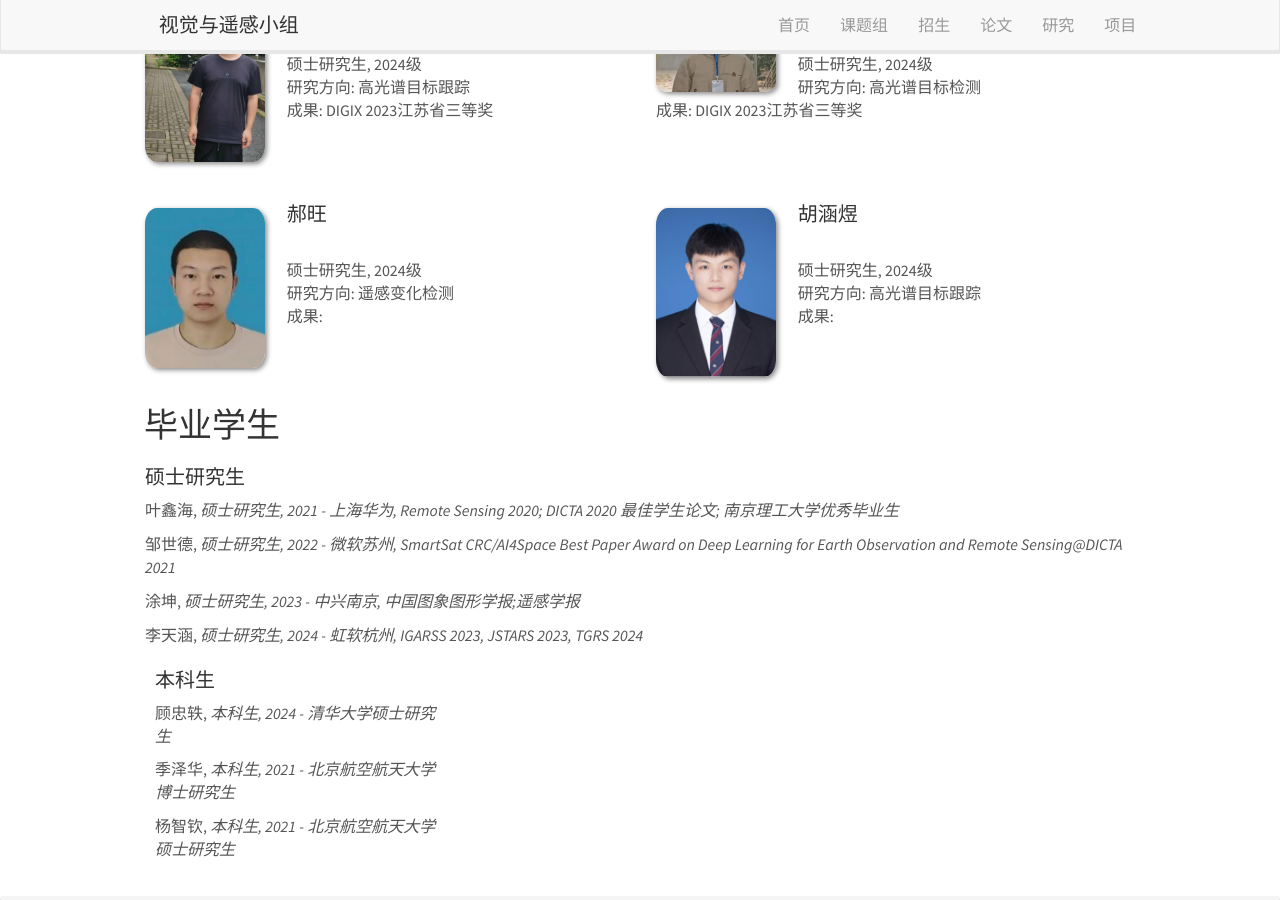
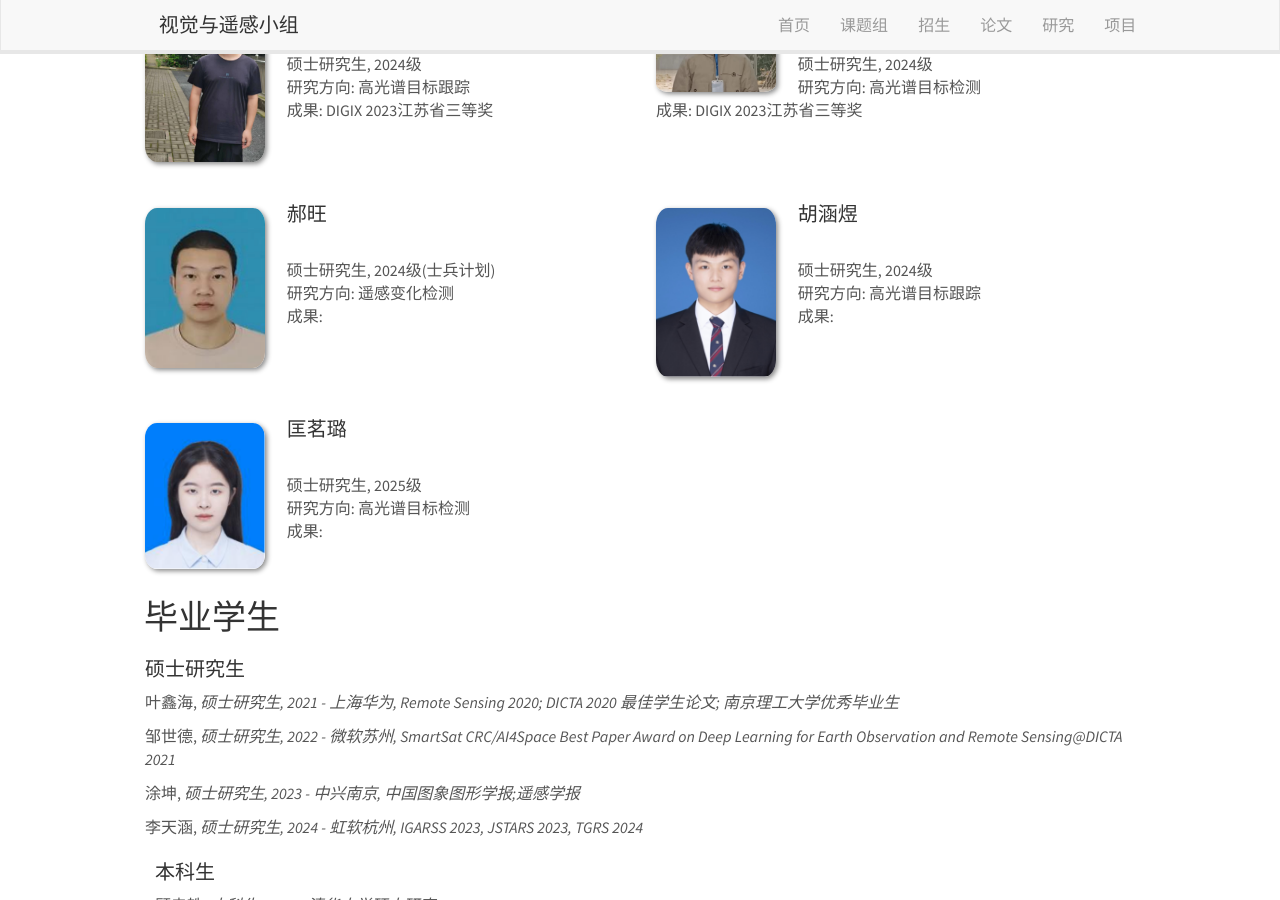
Before and after one commit to bearshng/mvip, a Jekyll site: the page built from _pages/team.md, in a window 1280 px wide and 900 px high, scrolled down 1467 px. Built offline with Jekyll 4.4.1, drawn with Linux system fonts in a browser that asks for light colours; nearby versions of some CDN libraries.

Commit message:
update members

```diff
--- a/_data/alumni_members.yml
+++ b/_data/alumni_members.yml
@@ -2,6 +2,7 @@
   photo: lzf.png
   position: 博士研究生(导师:陆建峰教授), 2020级
   topics: 高光谱目标跟踪
+  undergraduate: 无锡学院软件工程
   publications: 国家公派留学基金;ICIP 2020; ICASSP 2022; TIP 2023; TGRS 2024
   number_educ: 0
   education1:
@@ -10,6 +11,7 @@
   photo: fu.png
   position: 博士研究生(导师:陆建峰教授), 2021级
   topics: 高光谱图像去噪；多模态大模型
+  undergraduate: 西北农林大学生物工程
   publications: 国家公派留学基金; IGARSS 2021; TGRS 2022; TGRS 2024; TGRS 2024
   number_educ: 0
   education1:
@@ -18,6 +20,7 @@
   photo: liu.jpg
   position: 博士研究生(导师:赵春霞教授), 2021级
   topics: 高光谱图像分类
+  undergraduate: 河海大学自动化
   publications:
   number_educ: 0
   education1:
@@ -26,6 +29,7 @@
   photo: an.jpg
   position: 博士研究生(导师:赵春霞教授), 2021级
   topics: 高光谱数据融合
+  undergraduate: 吉林大学
   publications:
   number_educ: 0
   education1:
@@ -35,6 +39,7 @@
   photo: sun.jpg
   position: 硕士研究生, 2022级
   topics: 高光谱目标跟踪
+  undergraduate: 青岛科技大学
   publications: 全国人工智能应用场景创新挑战赛全国二等奖
   number_educ: 0
   education1:
@@ -44,6 +49,7 @@
   photo: zhang.jpg
   position: 硕士研究生(导师:陆建峰教授), 2022级
   topics: 遥感变化检测
+  undergraduate: 南京信息工程大学
   publications: IGARSS 2024
   number_educ: 0
   education1:
@@ -52,6 +58,7 @@
   photo: wu.jpg
   position: 硕士研究生, 2023级
   topics: 高光谱目标跟踪
+  undergraduate: 南京理工大学数学系
   publications: AAAI 2025(在投)
   number_educ: 0
   education1:
@@ -60,6 +67,7 @@
   photo: ye.jpg
   position: 硕士研究生, 2023级
   topics: 高光谱底层图像处理
+  undergraduate: 南京理工大学软件工程
   publications: TGRS 2024
   number_educ: 0
   education1:
@@ -68,6 +76,7 @@
   photo: yu.jpg
   position: 硕士研究生, 2024级
   topics: 高光谱目标跟踪
+  undergraduate: 南京理工大学软件工程
   publications: DIGIX 2023江苏省三等奖
   number_educ: 0
   education1:
@@ -76,14 +85,16 @@
   photo: zhangx.jpg
   position: 硕士研究生, 2024级
   topics: 高光谱目标检测
+  undergraduate: 南京理工大学计算机
   publications: DIGIX 2023江苏省三等奖
   number_educ: 0
   education1:
 
 - name: 郝旺
   photo: hao.png
-  position: 硕士研究生, 2024级
+  position: 硕士研究生, 2024级(士兵计划)
   topics: 遥感变化检测
+  undergraduate: 常熟理工学院计算机
   publications:
   number_educ: 0
   education1:
@@ -92,6 +103,16 @@
   photo: hu.png
   position: 硕士研究生, 2024级
   topics: 高光谱目标跟踪
+  undergraduate: 长沙理工大学通信工程
   publications:
   number_educ: 0
   education1:
+
+- name: 匡茗璐
+  photo: kuang.png
+  position: 硕士研究生, 2025级
+  topics: 高光谱目标检测
+  undergraduate: 南京理工大学计算机
+  publications:
+  number_educ: 0
+  education1:
```
Also changed, not shown: images/teampic/kuang.png (added).
